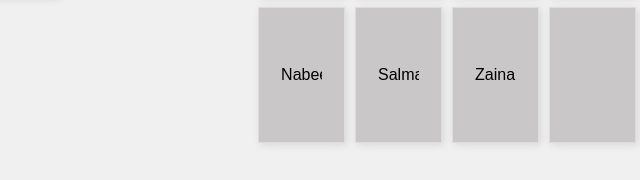
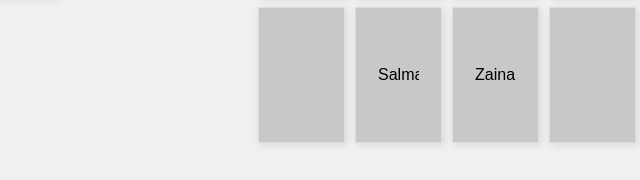
Before and after one commit to SalmanMurtazaMinhas/seating-tracker, a plain HTML site: page index.html in a window 1280 px wide. Shown: the part 617-797 px from the top of the page, 193-833 px from the left. Drawn offline with Linux system fonts and the light colour scheme.

Commit message:
Update index.html

```diff
--- a/index.html
+++ b/index.html
@@ -38,7 +38,7 @@
             <div class="grid-item"><input type="text" value="" data-id="2-14"></div>
             <div class="grid-item"><input type="text" value="" data-id="2-15"></div>
             <div class="grid-item"><input type="text" value="" data-id="2-16"></div>
-            <div class="grid-item ins"><input type="text" value="Nabeela" data-id="2-17"></div>
+            <div class="grid-item ins"><input type="text" value="" data-id="2-17"></div>
             <div class="grid-item ins"><input type="text" value="Salman" data-id="2-18"></div>
             <div class="grid-item ins"><input type="text" value="Zainab" data-id="2-19"></div>
             <div class="grid-item ins"><input type="text" value="" data-id="2-20"></div>
```
